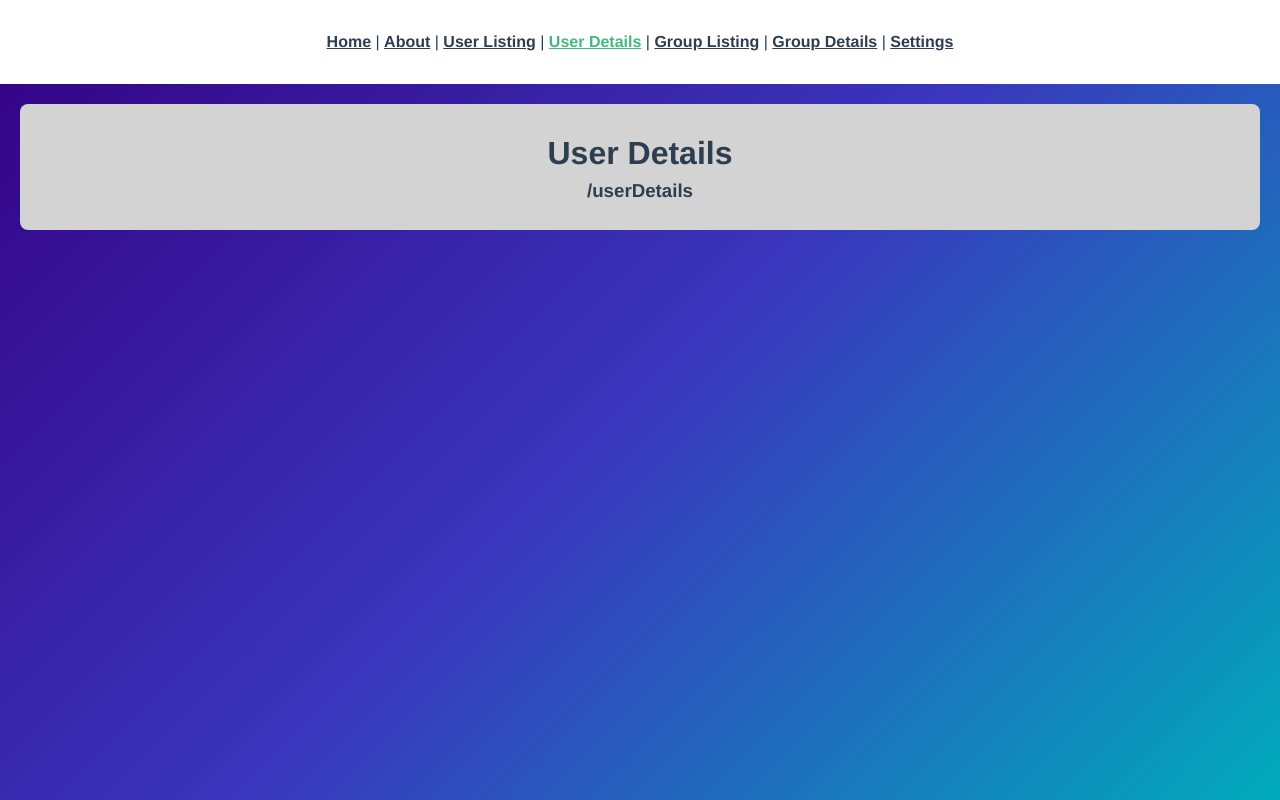
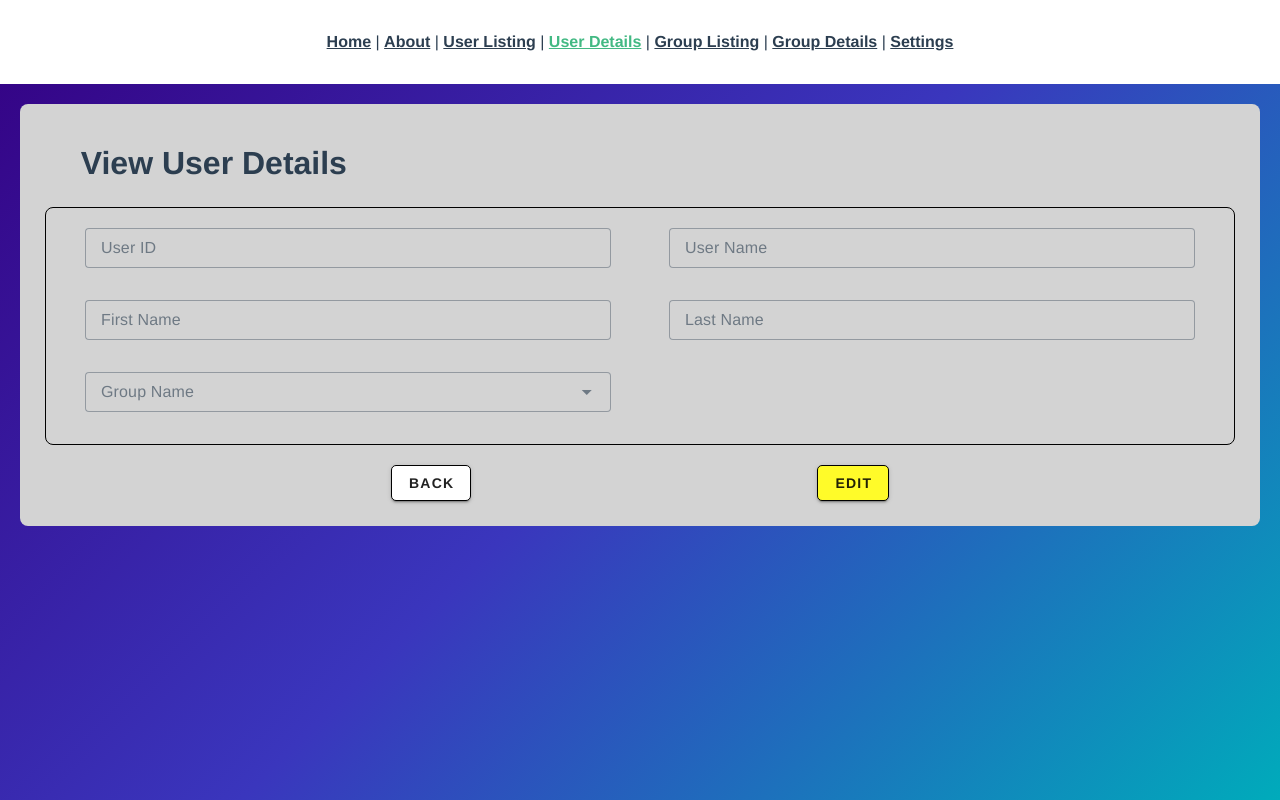
Before and after one commit to victortkm/vue-demo, a Vue app: page /#/userDetails in a window 1280 px wide. Built offline with nearby package versions, Linux system fonts and the light colour scheme.

Commit message:
user list & details

```diff
--- a/src/constant/index.js
+++ b/src/constant/index.js
@@ -1,4 +1,5 @@
 export default Constants = {
   ABOUT: '/about/',
-  HOME: '/home/'
+  HOME: '/home/',
+  MODE_VIEW: 'view',
 }
--- a/src/router/index.js
+++ b/src/router/index.js
@@ -30,8 +30,7 @@ const routes = [
   {
     path: '/userDetails',
     name: 'userDetails',
-    component: UserView,
-    props: true
+    component: UserView
   },
   {
     path: '/groupListing',
--- a/src/store/index.js
+++ b/src/store/index.js
@@ -2,10 +2,24 @@ import { createStore } from 'vuex'
 
 export default createStore({
   state: {
+    userdetail: {
+      id: 0,
+      mode: 'view'
+    },
+    count: 322
   },
   getters: {
+    getCount(state){
+      return state.count
+    }
   },
   mutations: {
+    increment(state){
+      state.count++
+    },
+    setUserDetail(state, item){
+      state.userDetail = item
+    }
   },
   actions: {
   },
--- a/src/style/style.css
+++ b/src/style/style.css
@@ -86,6 +86,12 @@ tbody tr:nth-child(odd) {
   opacity: 50%;
 }
 
+.table-label-div {
+   display: flex;
+   /* background-color: red; */
+   justify-content: space-evenly;
+}
+
 /* general width */
 .w-10 {
   width: 10%;
@@ -131,9 +137,48 @@ tbody tr:nth-child(odd) {
   border-width: 1px !important;
 }
 
+.btn-edit {
+  background-color: #fffb29 !important;
+  /* color: white !important; */
+  font-weight: bolder !important;
+  border-radius: 5px !important;
+  border-color: black !important;
+  border-width: 1px !important;
+}
+
 .btn-normal {
   font-weight: bolder !important;
   border-radius: 5px !important;
   border-color: black !important;
   border-width: 1px !important;
 }
+
+/* details div */
+.details-div {
+  border-width: 1px;
+  border-color: black;
+  border-style: solid;
+  border-radius: 8px;
+  margin: 10px;
+  margin-left: 0px;
+  margin-right: 0px;
+  padding: 10px;
+}
+
+.details-row {
+  display: flex;
+  justify-content: space-around;
+  align-items: center;
+  padding-top: 10px;
+}
+
+.details-bot-div {
+  display: flex;
+  padding-top: 10px;
+  justify-content: space-evenly;
+  align-items: center;
+}
+
+.display-none {
+  display: none;
+}
--- a/src/views/UserListView/index.vue
+++ b/src/views/UserListView/index.vue
@@ -56,13 +56,31 @@
       <thead>
         <tr>
           <th class="text-left w-30">
-            Name
+            <div class="table-label-div">
+              Name
+              <div>
+                <v-icon @click="sortBy()" icon="mdi-menu-up" size="large"/>
+                <v-icon @click="sortBy()" icon="mdi-menu-down" size="large"/>
+              </div>
+            </div>
           </th>
           <th class="text-left w-50">
-            Description
+            <div class="table-label-div">
+              Description
+              <div>
+                <v-icon @click="sortBy()" icon="mdi-menu-up" size="large"/>
+                <v-icon @click="sortBy()" icon="mdi-menu-down" size="large"/>
+              </div>
+            </div>
           </th>
           <th class="w-20">
-            Actions
+            <div class="table-label-div">
+              Actions
+              <div>
+                <v-icon @click="sortBy()" icon="mdi-menu-up" size="large"/>
+                <v-icon @click="sortBy()" icon="mdi-menu-down" size="large"/>
+              </div>
+            </div>
           </th>
         </tr>
       </thead>
@@ -74,13 +92,13 @@
           <td>{{ item.name }}</td>
           <td>{{ item.description }}</td>
           <td class="table-action-row">
-            <button @click="viewDetails(item)">
+            <button @click="viewDetails(item)" :disabled="!viewPermission">
               <v-icon icon="mdi-magnify" size="large"/>
             </button>
-            <button @click="editDetails(item)">
+            <button @click="editDetails(item)" :disabled="!editPermission">
               <v-icon icon="mdi-pencil" size="large"/>
             </button>
-            <button @click="deleteDetails(item)">
+            <button @click="deleteDetails(item)" :disabled="!deletePermission">
               <v-icon icon="mdi-delete" size="large"/>
             </button>
           </td>
@@ -122,7 +140,10 @@ export default {
         }
 
       ],
-      page: 1
+      page: 1,
+      viewPermission: true,
+      editPermission: true,
+      deletePermission: true
     }
   },
   methods: {
@@ -131,16 +152,28 @@ export default {
     },
     viewDetails(item){
       console.log(item)
-      this.$router.push({
-        name: 'userDetails',
-        params: "blahblah"
-      })
+      // this.$router.push({
+      //   name: 'userDetails',
+      //   params: "blahblah"
+      // })
+      // this.$router.push({
+      //   name: 'userDetails',
+      //   params: {
+      //     wakawaka:"blahblah"
+      //   }
+      // })
+      this.$router.push({ name: 'userDetails', params: {foo: 3121}, state: { title123: 'Some Message321' } })
+
     },
     editDetails(item){
       console.log(item)
+      this.$router.push({ name: 'userDetails', params: {foo: 3121}, state: { title123: 'Some Message321' } })
     },
     deleteDetails(item){
       console.log(item, this.$router)
+    },
+    sortBy(){
+      console.log("hi")
     }
   }
 }
--- a/src/views/UserView/index.vue
+++ b/src/views/UserView/index.vue
@@ -1,7 +1,77 @@
 <template>
   <div class="mainbody">
-    <h1>User Details</h1>
-    <h3>{{ this.$route.fullPath }}</h3>
+
+    <div class="page-title-div">
+      <h1 class="page-title">{{ mode }} User Details</h1>
+    </div>
+
+    <div class="details-div">
+      <div class="details-row">
+        <div class="w-45">
+          <v-text-field
+            label="User ID"
+            density="compact"
+            variant="outlined"
+            :readonly="isEdit"
+            />
+        </div>
+        <div class="w-45">
+          <v-text-field
+            label="User Name"
+            density="compact"
+            variant="outlined"
+            :readonly="isEdit"
+            />
+        </div>
+      </div>
+      <div class="details-row">
+        <div class="w-45">
+          <v-text-field
+            label="First Name"
+            density="compact"
+            variant="outlined"
+            :readonly="isEdit"
+            />
+        </div>
+        <div class="w-45">
+          <v-text-field
+            label="Last Name"
+            density="compact"
+            variant="outlined"
+            :readonly="isEdit"
+            />
+        </div>
+      </div>
+      <div class="details-row">
+        <div class="w-45">
+          <v-select
+            :items="items"
+            label="Group Name"
+            density="compact"
+            variant="outlined"
+            :readonly="isEdit"
+          />
+        </div>
+        <div class="w-45">
+        </div>
+      </div>
+    </div>
+
+
+    <div class="details-bot-div">
+      <v-btn class="btn-normal" @click="onBack()">Back</v-btn>
+      <v-btn class="btn-edit" v-bind:class="isEdit ? 'display-none' : ''">Edit</v-btn>
+    </div>
+
+
+    <!-- <h3>{{ this.$store.getters.getCount }}</h3>
+    <button @click="x">
+      <v-icon icon="mdi-magnify" size="large"/>
+    </button> -->
+
+
+
+
   </div>
 </template>
 
@@ -13,12 +83,23 @@ export default {
   },
   data() {
     return{
-      hello: 'hi'
+      mode: 'View' ,
+      isEdit: true,
+      groupList: ['California', 'Colorado', 'Florida', 'Georgia', 'Texas', 'Wyoming']
     }
-  },props: {
+  },
+  methods:{
+    x(){
+      console.log('hi')
+      this.$store.commit('increment')
+    },
+    onBack(){
+      this.$router.go(-1)
+    }
+  },
+  props: {
     title: {
-      type: String,
-      default: 'sadffgweruibhifwehu'
+      type: String
     },
     img: {
       type: String,
@@ -26,9 +107,11 @@ export default {
     rating: {
       type: Number,
     },
-  }, mounted(){
-    console.log(this.$route)
-    console.log(this.$route.params)
+  },
+  mounted(){
+    console.log(this.$store.getters)
+  },
+  created(){
   }
 }
 </script>
```
